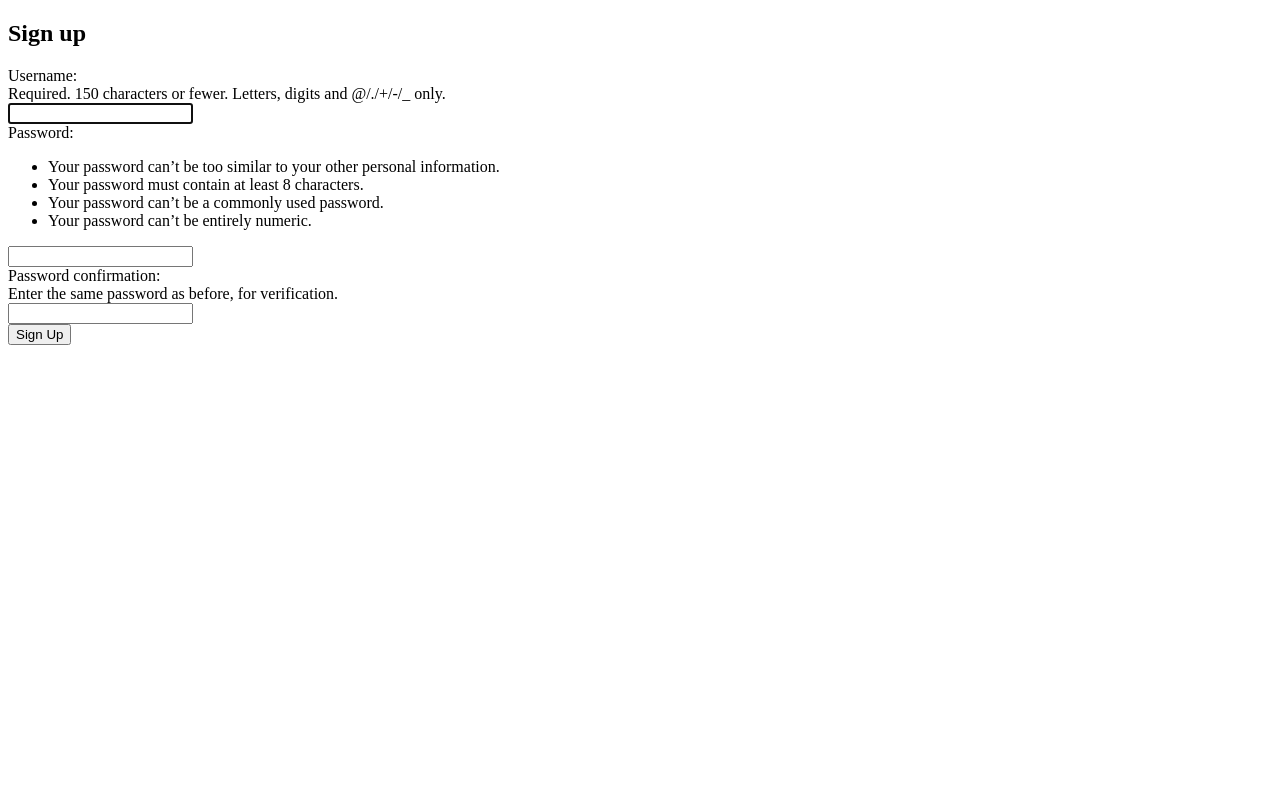
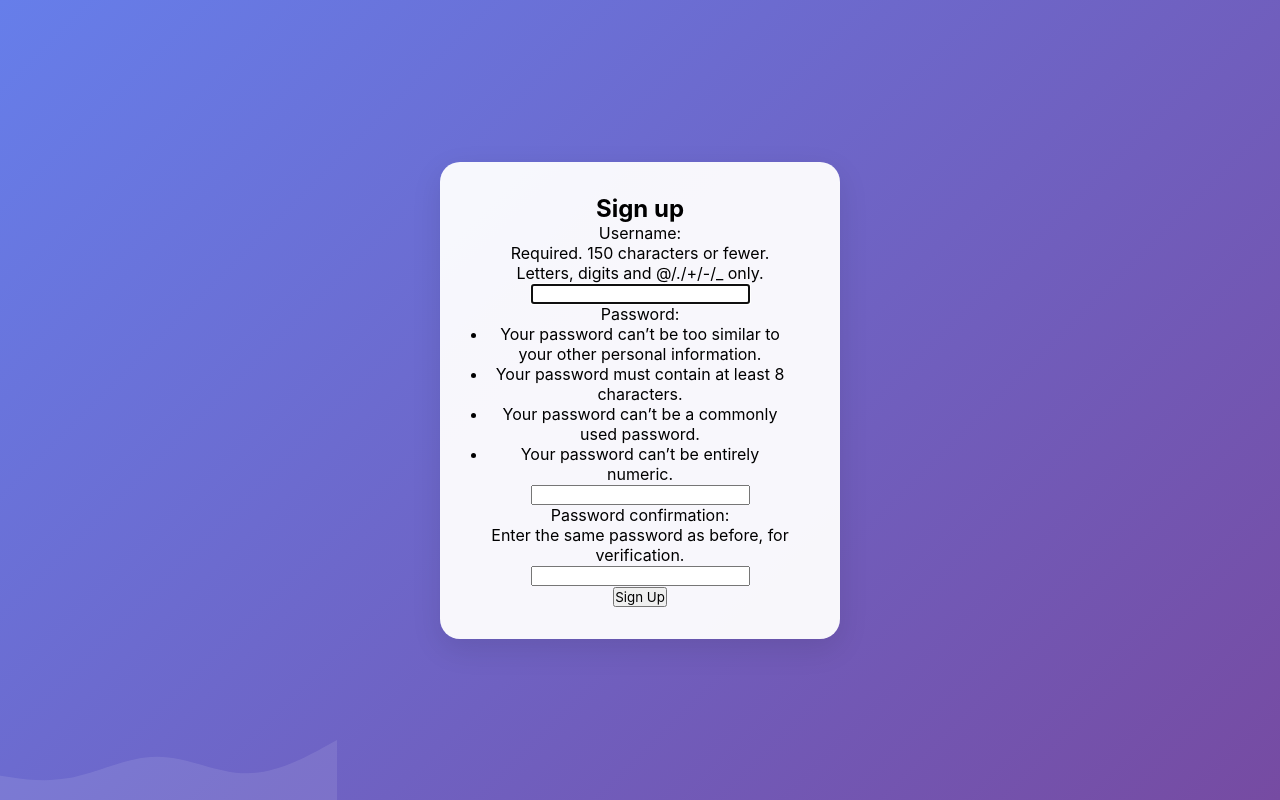
Before and after one commit to Adgmariz/TP_ES2, a Django app: page /accounts/signup/ in a window 1280 px wide. Run offline with Django 5.2, Linux system fonts and the light colour scheme.

Commit message:
Ajuste da UI

```diff
--- a/templates/base.html
+++ b/templates/base.html
@@ -1,5 +1,92 @@
 <!DOCTYPE html>
 <html>
+
+<style>
+  * {
+    margin: 0;
+    padding: 0;
+    box-sizing: border-box;
+    font-family: -apple-system, BlinkMacSystemFont, "Segoe UI", Roboto, sans-serif;
+  }
+
+  body {
+    min-height: 100vh;
+    display: flex;
+    align-items: center;
+    justify-content: center;
+    background: linear-gradient(135deg, #667eea 0%, #764ba2 100%);
+  }
+
+  .container {
+    background: rgba(255, 255, 255, 0.95);
+    padding: 2rem 3rem;
+    border-radius: 20px;
+    box-shadow: 0 10px 30px rgba(0, 0, 0, 0.1);
+    text-align: center;
+    width: 100%;
+    max-width: 400px;
+  }
+
+  h1 {
+    color: #333;
+    margin-bottom: 2rem;
+    font-size: 2rem;
+  }
+
+  .btn {
+    display: block;
+    width: 100%;
+    padding: 1rem;
+    margin: 1rem 0;
+    border: none;
+    border-radius: 8px;
+    font-size: 1.1rem;
+    font-weight: 500;
+    cursor: pointer;
+    transition: transform 0.2s, box-shadow 0.2s;
+  }
+
+  .btn:hover {
+    transform: translateY(-2px);
+    box-shadow: 0 5px 15px rgba(0, 0, 0, 0.1);
+  }
+
+  .login {
+    background: #667eea;
+    color: white;
+  }
+
+  .signup {
+    background: white;
+    color: #667eea;
+    border: 2px solid #667eea;
+  }
+
+  .wave {
+    animation: wave 8s linear infinite;
+    opacity: 0.1;
+    position: fixed;
+    bottom: 0;
+    left: 0;
+    width: 100%;
+    height: 100px;
+  }
+
+  @keyframes wave {
+    0% {
+      transform: translateX(0);
+    }
+    100% {
+      transform: translateX(-50%);
+    }
+  }
+</style>
+</head>
+<body>
+
+<svg class="wave" viewBox="0 0 1440 320" xmlns="http://www.w3.org/2000/svg">
+  <path fill="#ffffff" d="M0,192L48,197.3C96,203,192,213,288,229.3C384,245,480,267,576,250.7C672,235,768,181,864,181.3C960,181,1056,235,1152,234.7C1248,235,1344,181,1392,154.7L1440,128L1440,320L1392,320C1344,320,1248,320,1152,320C1056,320,960,320,864,320C768,320,672,320,576,320C480,320,384,320,288,320C192,320,96,320,48,320L0,320Z"></path>
+</svg>
 
 <head>
   <meta charset="utf-8">
@@ -8,8 +95,11 @@
 
 <body>
   <main>
+    <div class="container">
     {% block content %}
     {% endblock %}
+    </div>
+    </main>
   </main>
 </body>
 
```
